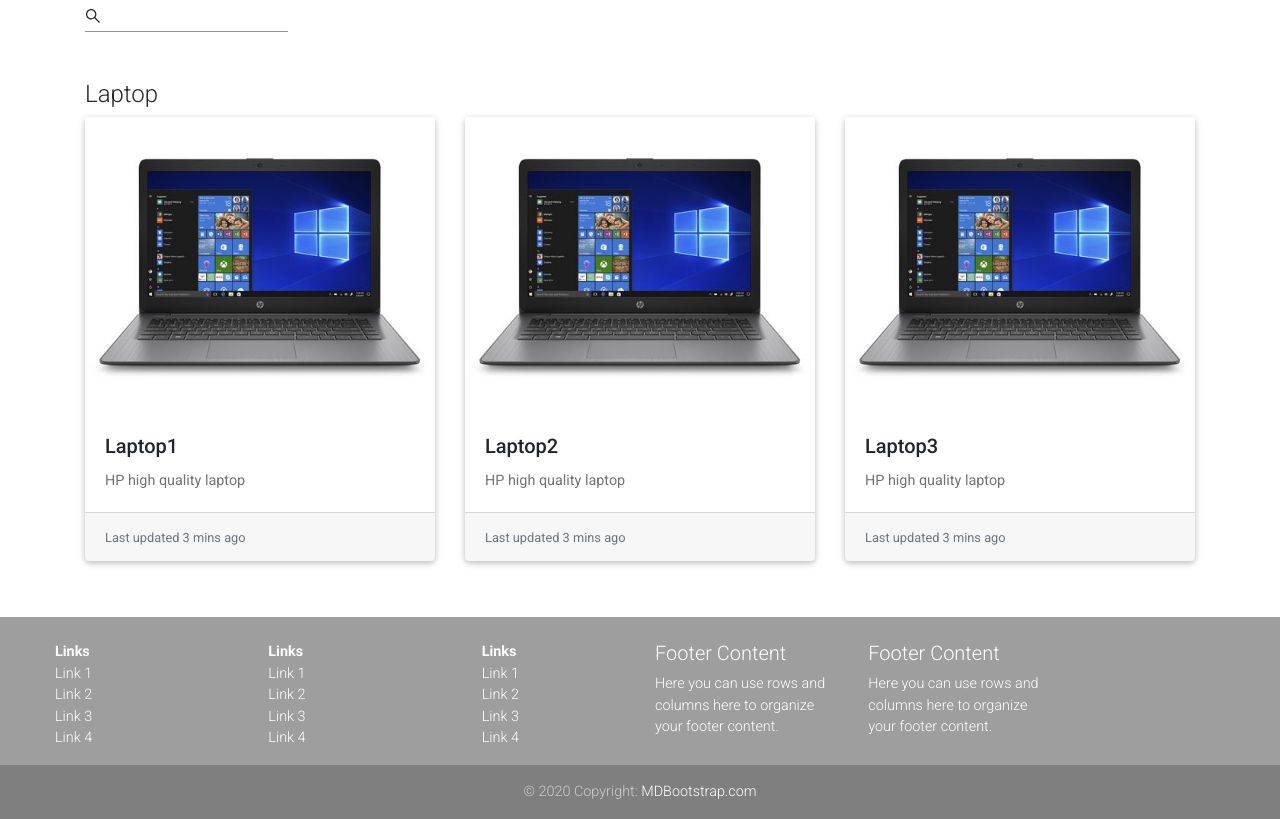
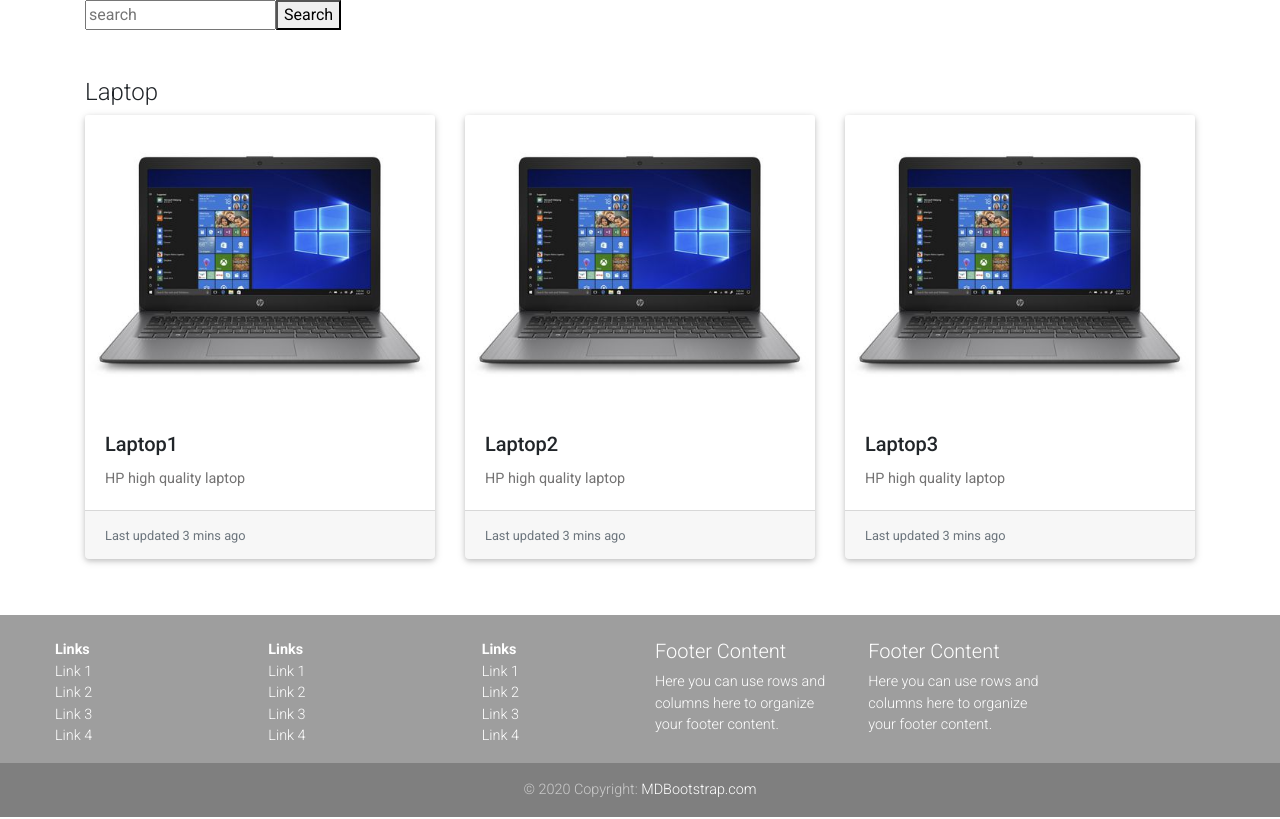
Before and after one commit to kajidipes/sample-ecommerce, a React (Create React App) app: page / in a window 1280 px wide. Built offline with nearby package versions, Linux system fonts and the light colour scheme.

Commit message:
search tab incomplete

```diff
--- a/src/components/HomePage/SearchTab/index.js
+++ b/src/components/HomePage/SearchTab/index.js
@@ -1,17 +1,23 @@
 import React from "react";
-import { InputAdornment, Input } from '@material-ui/core';
+//import { InputAdornment, Input } from '@material-ui/core';
 import { FaSistrix } from "react-icons/fa";
 
 const SearchTab = () => {
   return (
-      <Input
-        id="input-with-icon-adornment"
-        startAdornment={
-          <InputAdornment position="start">
-            <FaSistrix />
-          </InputAdornment>
-        }
-      />
+    // <div className="container">
+      <form>
+      <input type = "text" name="search" placeholder="search" />
+      <button>Search </button>
+      </form>
+    // </div>
+      // <Input
+      //   id="input-with-icon-adornment"
+      //   startAdornment={
+      //     <InputAdornment position="start">
+      //       <FaSistrix />
+      //     </InputAdornment>
+      //   }
+      // />
     );
 }
 
```
